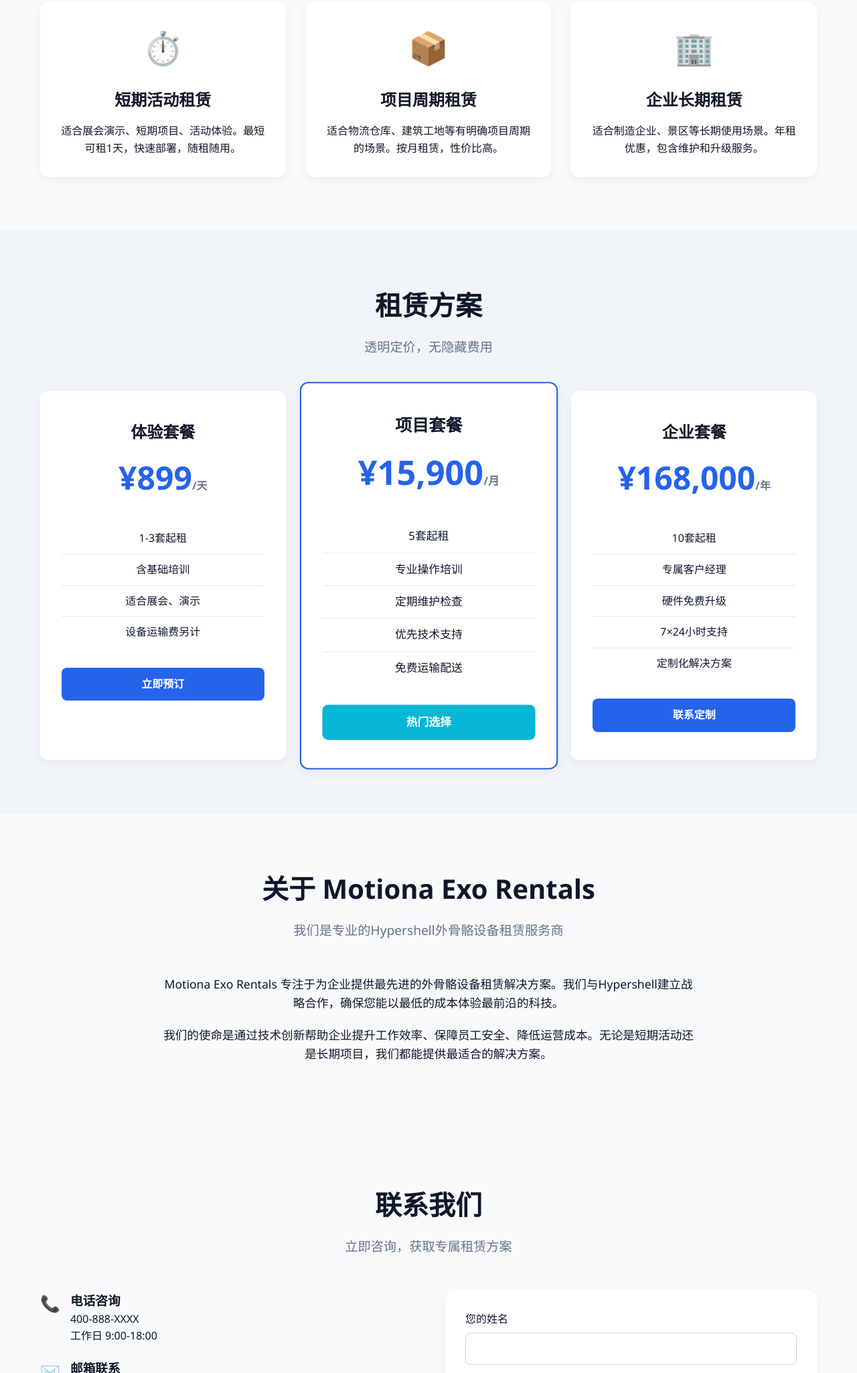
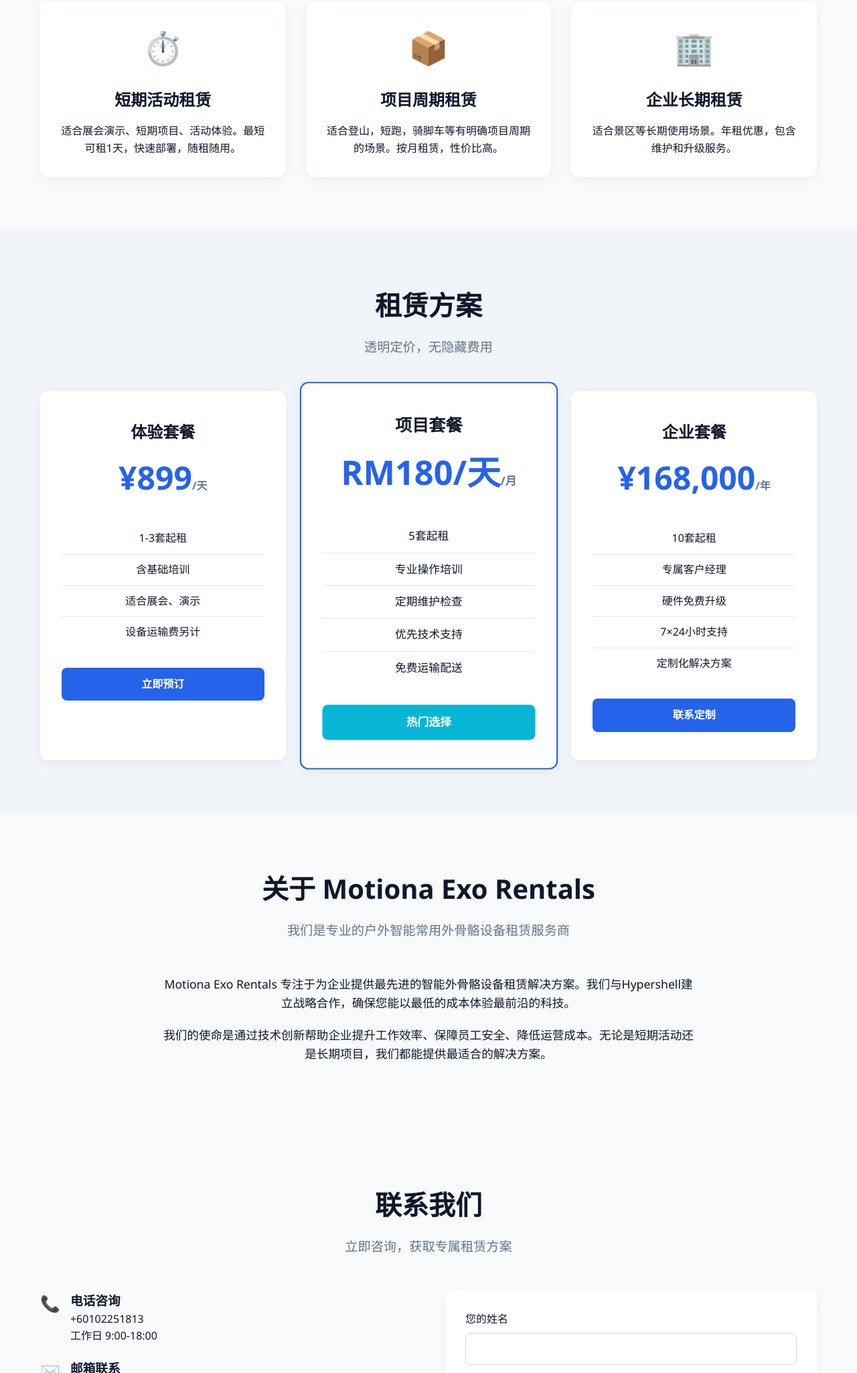
Before and after one commit to garysak1/MyExoGo-Exo-Rentals, a plain HTML site: page index.html in a window 1280 px wide. Shown: the part 750-2800 px from the top of the page at 67% size. Drawn offline with Linux system fonts and the light colour scheme.

Commit message:
Update index.html

```diff
--- a/index.html
+++ b/index.html
@@ -3,7 +3,7 @@
 <head>
     <meta charset="UTF-8">
     <meta name="viewport" content="width=device-width, initial-scale=1.0">
-    <title>Motiona Exo Rentals - Hypershell X Pro 专业外骨骼租赁</title>
+    <title>Motiona Exo Rentals - 户外智能外骨骼租赁</title>
     <style>
         /* 基础样式 */
         :root {
@@ -421,8 +421,8 @@
     <!-- 英雄区域 -->
     <section class="hero" id="home">
         <div class="container">
-            <h1>体验未来，租赁Hypershell X Pro外骨骼</h1>
-            <p>为您的物流仓储、景区旅游、工业制造等场景提供强大的动力辅助，提升工作效率300%，降低劳动损伤风险</p>
+            <h1>体验未来，租赁智能外骨骼</h1>
+            <p>为您的景区旅游、户外活动，骑脚车等场景提供强大的动力辅助，提升活动效率30%，降低劳动损伤风险</p>
             <div class="hero-buttons">
                 <a href="#pricing" class="btn">查看租赁方案</a>
                 <a href="#contact" class="btn btn-accent">立即咨询</a>
@@ -446,12 +446,12 @@
                 <div class="service-card">
                     <div class="service-icon">📦</div>
                     <h3>项目周期租赁</h3>
-                    <p>适合物流仓库、建筑工地等有明确项目周期的场景。按月租赁，性价比高。</p>
+                    <p>适合登山，短跑，骑脚车等有明确项目周期的场景。按月租赁，性价比高。</p>
                 </div>
                 <div class="service-card">
                     <div class="service-icon">🏢</div>
                     <h3>企业长期租赁</h3>
-                    <p>适合制造企业、景区等长期使用场景。年租优惠，包含维护和升级服务。</p>
+                    <p>适合景区等长期使用场景。年租优惠，包含维护和升级服务。</p>
                 </div>
             </div>
         </div>
@@ -482,7 +482,7 @@
                 <div class="pricing-card featured">
                     <div class="pricing-header">
                         <div class="pricing-name">项目套餐</div>
-                        <div class="pricing-price">¥15,900<span class="pricing-period">/月</span></div>
+                        <div class="pricing-price">RM180/天<span class="pricing-period">/月</span></div>
                     </div>
                     <ul class="pricing-features">
                         <li>5套起租</li>
@@ -517,11 +517,11 @@
         <div class="container">
             <div class="section-title">
                 <h2>关于 Motiona Exo Rentals</h2>
-                <p>我们是专业的Hypershell外骨骼设备租赁服务商</p>
+                <p>我们是专业的户外智能常用外骨骼设备租赁服务商</p>
             </div>
             <div style="max-width: 800px; margin: 0 auto;">
                 <p style="font-size: 1.1rem; margin-bottom: 20px; text-align: center;">
-                    Motiona Exo Rentals 专注于为企业提供最先进的外骨骼设备租赁解决方案。我们与Hypershell建立战略合作，确保您能以最低的成本体验最前沿的科技。
+                    Motiona Exo Rentals 专注于为企业提供最先进的智能外骨骼设备租赁解决方案。我们与Hypershell建立战略合作，确保您能以最低的成本体验最前沿的科技。
                 </p>
                 <p style="font-size: 1.1rem; margin-bottom: 20px; text-align: center;">
                     我们的使命是通过技术创新帮助企业提升工作效率、保障员工安全、降低运营成本。无论是短期活动还是长期项目，我们都能提供最适合的解决方案。
@@ -543,7 +543,7 @@
                         <div class="contact-icon">📞</div>
                         <div>
                             <h3>电话咨询</h3>
-                            <p>400-888-XXXX</p>
+                            <p>+60102251813</p>
                             <p>工作日 9:00-18:00</p>
                         </div>
                     </div>
@@ -551,7 +551,7 @@
                         <div class="contact-icon">✉️</div>
                         <div>
                             <h3>邮箱联系</h3>
-                            <p>info@motiona-rentals.com</p>
+                            <p>garysak79</p>
                             <p>24小时内回复</p>
                         </div>
                     </div>
@@ -664,4 +664,5 @@
         });
     </script>
 </body>
+
 </html>
```
